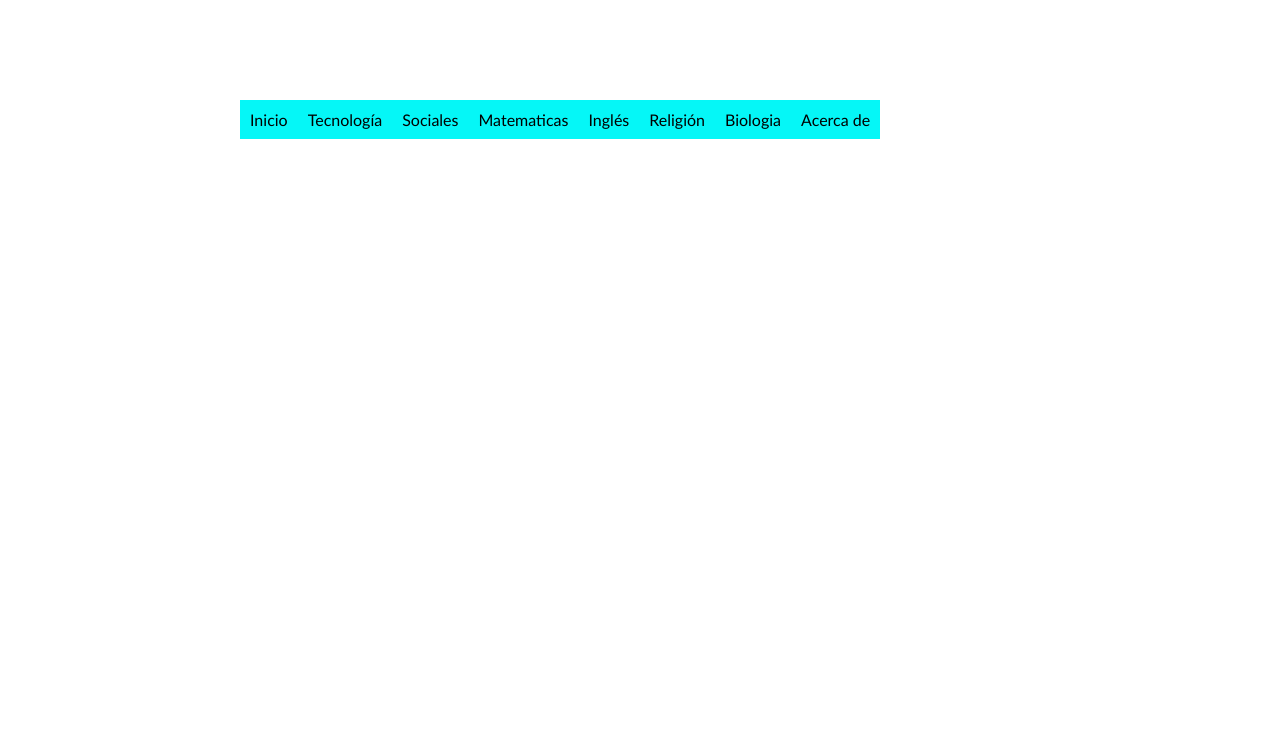
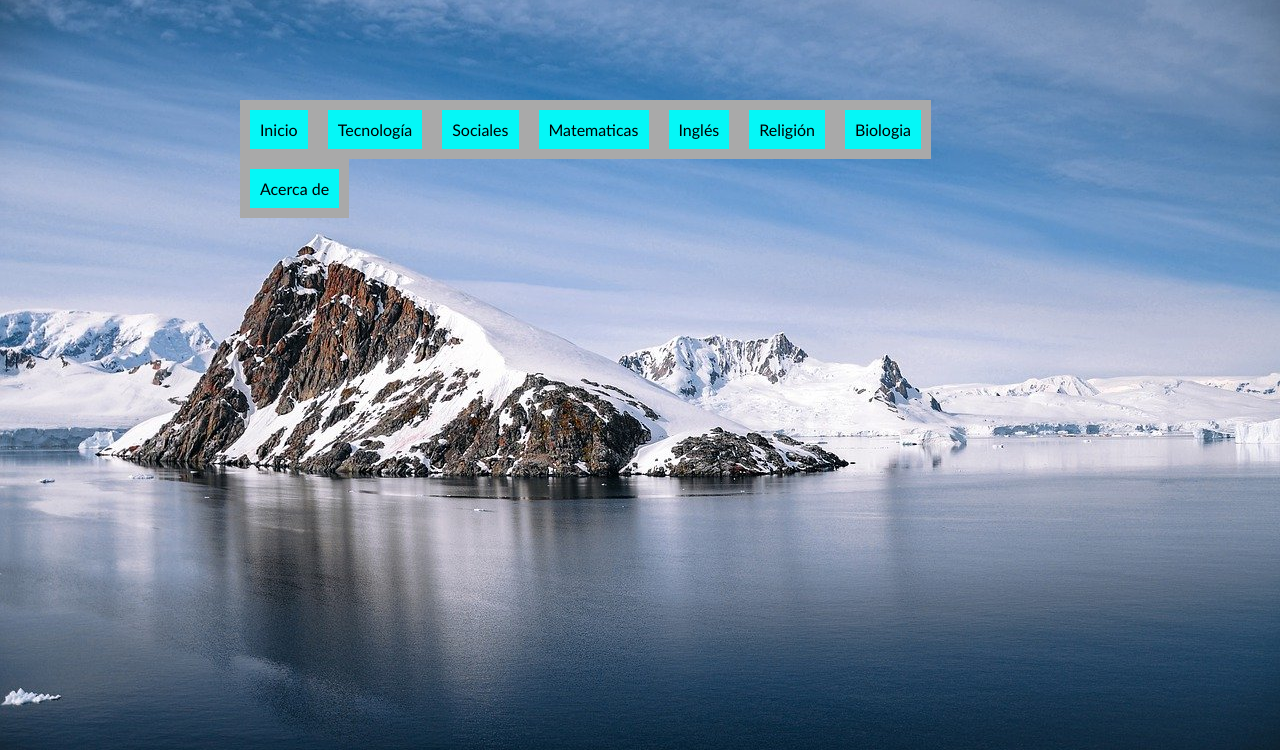
Before and after one commit to Valegm2009/IDEM8-3, a plain HTML site: page index.html in a window 1280 px wide. Shown: the part 50-800 px from the top of the page. Drawn offline with Linux system fonts and the light colour scheme.

Commit message:
31/05/2023

```diff
--- a/Botones.css
+++ b/Botones.css
@@ -19,6 +19,11 @@ ul, ol{
 }
 .botones > li{
     float: left  ;
+    background-color: darkgray;
+    color: black;
+    text-decoration: none;
+    padding: 10px 10px;
+    display: block;
 }
 .menu li:hover > ul{
     display: block;
--- a/Estilos.css
+++ b/Estilos.css
@@ -11,7 +11,7 @@
 
     body{
 
-    background-image: url("fondo.jpg");
+    background-image: url("Fondo.jpg");
 
     background-repeat: no-repeat;
 
```
Also changed, not shown: Fondo.jpg (added).
